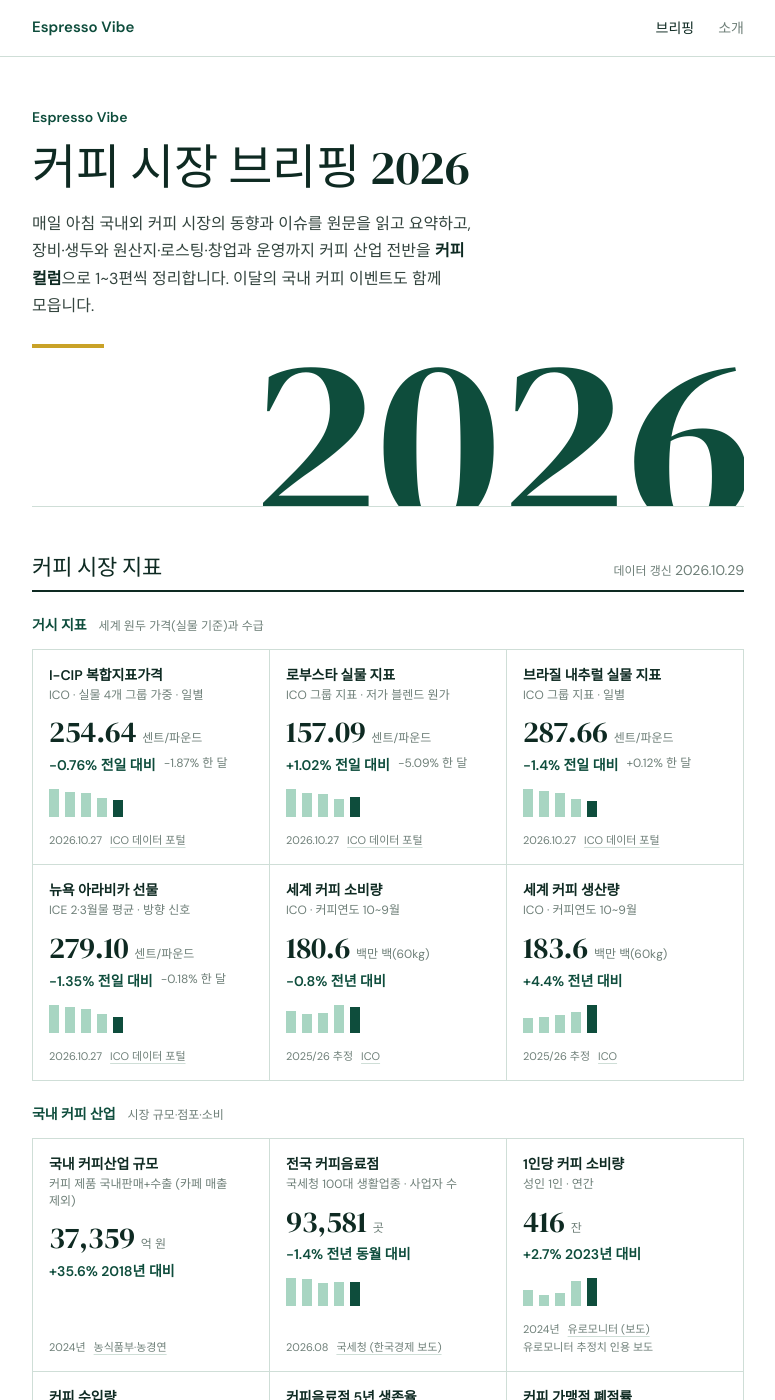
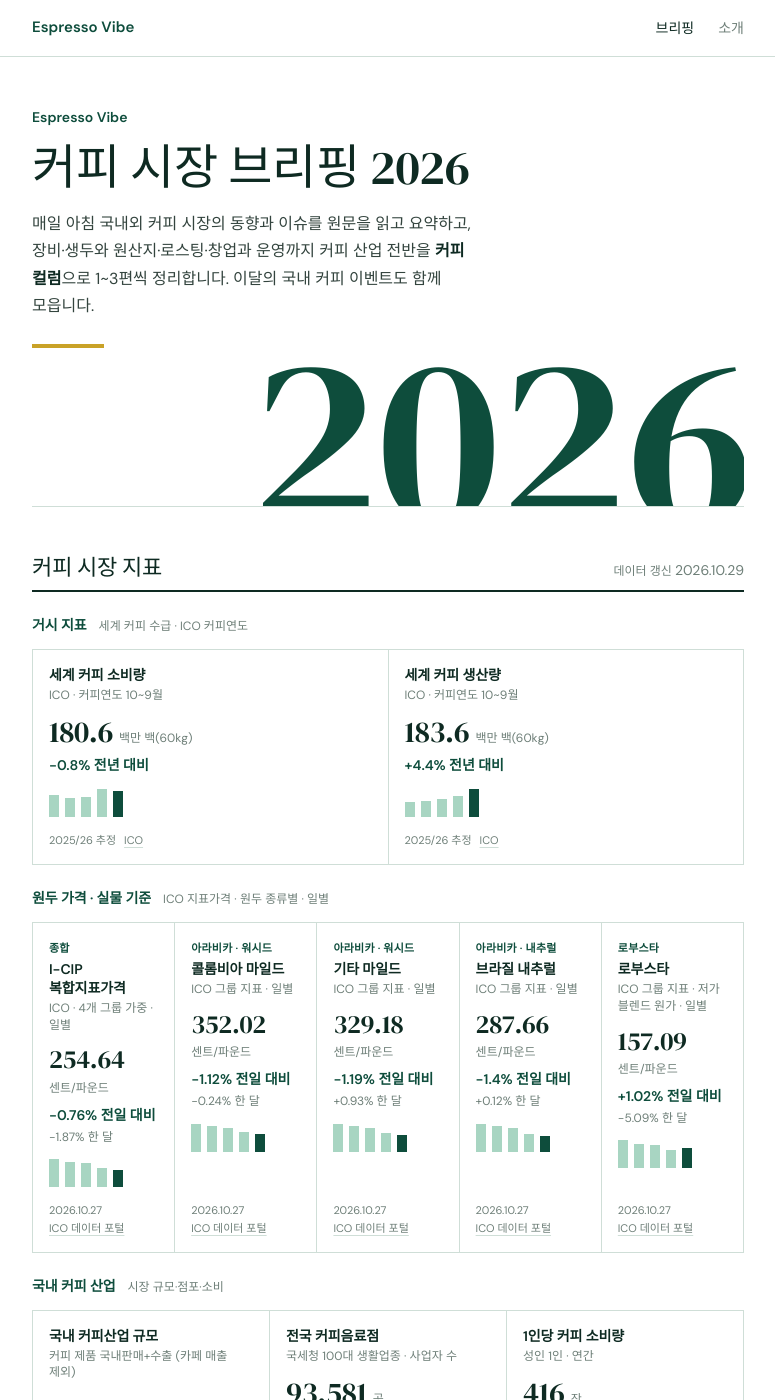
Before and after one commit to Jaydeniel/coffee-briefing-blog, a Jekyll site: the page built from index.md, in a window 1280 px wide and 1400 px high. Shown: the whole window, without its empty margins (252-1027 px from the left). Built offline with Jekyll 4.4.1, drawn with Linux system fonts in a browser that asks for light colours; some web fonts are replaced; part of the change alters nothing that is shown.

Commit message:
metrics: 2026-10-29

```diff
--- a/_data/metrics.json
+++ b/_data/metrics.json
@@ -5,196 +5,8 @@
   {
    "key": "macro",
    "title": "거시 지표",
-   "subtitle": "세계 원두 가격(실물 기준)과 수급",
+   "subtitle": "세계 커피 수급 · ICO 커피연도",
    "cards": [
-    {
-     "key": "ico_icip",
-     "name": "I-CIP 복합지표가격",
-     "market": "ICO · 실물 4개 그룹 가중 · 일별",
-     "value": 254.64,
-     "digits": 2,
-     "unit_label": "센트/파운드",
-     "as_of": "2026-10-27",
-     "period": "2026.10.27",
-     "cadence": "daily",
-     "changes": [
-      {
-       "text": "−0.76%",
-       "label": "전일 대비"
-      },
-      {
-       "text": "−1.87%",
-       "label": "한 달"
-      }
-     ],
-     "extra": null,
-     "note": null,
-     "source": "ICO 데이터 포털",
-     "source_url": "https://data.ico.org/overview",
-     "history": [
-      [
-       "2026-10-21",
-       270.31
-      ],
-      [
-       "2026-10-22",
-       266.28
-      ],
-      [
-       "2026-10-23",
-       264.05
-      ],
-      [
-       "2026-10-26",
-       256.6
-      ],
-      [
-       "2026-10-27",
-       254.64
-      ]
-     ]
-    },
-    {
-     "key": "ico_robustas",
-     "name": "로부스타 실물 지표",
-     "market": "ICO 그룹 지표 · 저가 블렌드 원가",
-     "value": 157.09,
-     "digits": 2,
-     "unit_label": "센트/파운드",
-     "as_of": "2026-10-27",
-     "period": "2026.10.27",
-     "cadence": "daily",
-     "changes": [
-      {
-       "text": "+1.02%",
-       "label": "전일 대비"
-      },
-      {
-       "text": "−5.09%",
-       "label": "한 달"
-      }
-     ],
-     "extra": null,
-     "note": null,
-     "source": "ICO 데이터 포털",
-     "source_url": "https://data.ico.org/overview",
-     "history": [
-      [
-       "2026-10-21",
-       164.25
-      ],
-      [
-       "2026-10-22",
-       160.57
-      ],
-      [
-       "2026-10-23",
-       159.5
-      ],
-      [
-       "2026-10-26",
-       155.5
-      ],
-      [
-       "2026-10-27",
-       157.09
-      ]
-     ]
-    },
-    {
-     "key": "ico_bra_nat",
-     "name": "브라질 내추럴 실물 지표",
-     "market": "ICO 그룹 지표 · 일별",
-     "value": 287.66,
-     "digits": 2,
-     "unit_label": "센트/파운드",
-     "as_of": "2026-10-27",
-     "period": "2026.10.27",
-     "cadence": "daily",
-     "changes": [
-      {
-       "text": "−1.4%",
-       "label": "전일 대비"
-      },
-      {
-       "text": "+0.12%",
-       "label": "한 달"
-      }
-     ],
-     "extra": null,
-     "note": null,
-     "source": "ICO 데이터 포털",
-     "source_url": "https://data.ico.org/overview",
-     "history": [
-      [
-       "2026-10-21",
-       308.77
-      ],
-      [
-       "2026-10-22",
-       304.4
-      ],
-      [
-       "2026-10-23",
-       301.45
-      ],
-      [
-       "2026-10-26",
-       291.73
-      ],
-      [
-       "2026-10-27",
-       287.66
-      ]
-     ]
-    },
-    {
-     "key": "ico_ny",
-     "name": "뉴욕 아라비카 선물",
-     "market": "ICE 2·3월물 평균 · 방향 신호",
-     "value": 279.1,
-     "digits": 2,
-     "unit_label": "센트/파운드",
-     "as_of": "2026-10-27",
-     "period": "2026.10.27",
-     "cadence": "daily",
-     "changes": [
-      {
-       "text": "−1.35%",
-       "label": "전일 대비"
-      },
-      {
-       "text": "−0.18%",
-       "label": "한 달"
-      }
-     ],
-     "extra": null,
-     "note": null,
-     "source": "ICO 데이터 포털",
-     "source_url": "https://data.ico.org/overview",
-     "history": [
-      [
-       "2026-10-21",
-       298.73
-      ],
-      [
-       "2026-10-22",
-       294.95
-      ],
-      [
-       "2026-10-23",
-       291.2
-      ],
-      [
-       "2026-10-26",
-       282.92
-      ],
-      [
-       "2026-10-27",
-       279.1
-      ]
-     ]
-    },
     {
      "key": "world_consumption",
      "name": "세계 커피 소비량",
@@ -278,6 +90,253 @@
       [
        "2025/26",
        183.618
+      ]
+     ]
+    }
+   ]
+  },
+  {
+   "key": "beans",
+   "title": "원두 가격 · 실물 기준",
+   "subtitle": "ICO 지표가격 · 원두 종류별 · 일별",
+   "cards": [
+    {
+     "key": "ico_icip",
+     "name": "I-CIP 복합지표가격",
+     "category": "종합",
+     "market": "ICO · 4개 그룹 가중 · 일별",
+     "value": 254.64,
+     "digits": 2,
+     "unit_label": "센트/파운드",
+     "as_of": "2026-10-27",
+     "period": "2026.10.27",
+     "cadence": "daily",
+     "changes": [
+      {
+       "text": "−0.76%",
+       "label": "전일 대비"
+      },
+      {
+       "text": "−1.87%",
+       "label": "한 달"
+      }
+     ],
+     "extra": null,
+     "note": null,
+     "source": "ICO 데이터 포털",
+     "source_url": "https://data.ico.org/overview",
+     "history": [
+      [
+       "2026-10-21",
+       270.31
+      ],
+      [
+       "2026-10-22",
+       266.28
+      ],
+      [
+       "2026-10-23",
+       264.05
+      ],
+      [
+       "2026-10-26",
+       256.6
+      ],
+      [
+       "2026-10-27",
+       254.64
+      ]
+     ]
+    },
+    {
+     "key": "ico_col_milds",
+     "name": "콜롬비아 마일드",
+     "category": "아라비카 · 워시드",
+     "market": "ICO 그룹 지표 · 일별",
+     "value": 352.02,
+     "digits": 2,
+     "unit_label": "센트/파운드",
+     "as_of": "2026-10-27",
+     "period": "2026.10.27",
+     "cadence": "daily",
+     "changes": [
+      {
+       "text": "−1.12%",
+       "label": "전일 대비"
+      },
+      {
+       "text": "−0.24%",
+       "label": "한 달"
+      }
+     ],
+     "extra": null,
+     "note": null,
+     "source": "ICO 데이터 포털",
+     "source_url": "https://data.ico.org/overview",
+     "history": [
+      [
+       "2026-10-21",
+       370.53
+      ],
+      [
+       "2026-10-22",
+       366.43
+      ],
+      [
+       "2026-10-23",
+       363.46
+      ],
+      [
+       "2026-10-26",
+       356.0
+      ],
+      [
+       "2026-10-27",
+       352.02
+      ]
+     ]
+    },
+    {
+     "key": "ico_oth_milds",
+     "name": "기타 마일드",
+     "category": "아라비카 · 워시드",
+     "market": "ICO 그룹 지표 · 일별",
+     "value": 329.18,
+     "digits": 2,
+     "unit_label": "센트/파운드",
+     "as_of": "2026-10-27",
+     "period": "2026.10.27",
+     "cadence": "daily",
+     "changes": [
+      {
+       "text": "−1.19%",
+       "label": "전일 대비"
+      },
+      {
+       "text": "+0.93%",
+       "label": "한 달"
+      }
+     ],
+     "extra": null,
+     "note": null,
+     "source": "ICO 데이터 포털",
+     "source_url": "https://data.ico.org/overview",
+     "history": [
+      [
+       "2026-10-21",
+       350.06
+      ],
+      [
+       "2026-10-22",
+       346.0
+      ],
+      [
+       "2026-10-23",
+       343.21
+      ],
+      [
+       "2026-10-26",
+       333.13
+      ],
+      [
+       "2026-10-27",
+       329.18
+      ]
+     ]
+    },
+    {
+     "key": "ico_bra_nat",
+     "name": "브라질 내추럴",
+     "category": "아라비카 · 내추럴",
+     "market": "ICO 그룹 지표 · 일별",
+     "value": 287.66,
+     "digits": 2,
+     "unit_label": "센트/파운드",
+     "as_of": "2026-10-27",
+     "period": "2026.10.27",
+     "cadence": "daily",
+     "changes": [
+      {
+       "text": "−1.4%",
+       "label": "전일 대비"
+      },
+      {
+       "text": "+0.12%",
+       "label": "한 달"
+      }
+     ],
+     "extra": null,
+     "note": null,
+     "source": "ICO 데이터 포털",
+     "source_url": "https://data.ico.org/overview",
+     "history": [
+      [
+       "2026-10-21",
+       308.77
+      ],
+      [
+       "2026-10-22",
+       304.4
+      ],
+      [
+       "2026-10-23",
+       301.45
+      ],
+      [
+       "2026-10-26",
+       291.73
+      ],
+      [
+       "2026-10-27",
+       287.66
+      ]
+     ]
+    },
+    {
+     "key": "ico_robustas",
+     "name": "로부스타",
+     "category": "로부스타",
+     "market": "ICO 그룹 지표 · 저가 블렌드 원가 · 일별",
+     "value": 157.09,
+     "digits": 2,
+     "unit_label": "센트/파운드",
+     "as_of": "2026-10-27",
+     "period": "2026.10.27",
+     "cadence": "daily",
+     "changes": [
+      {
+       "text": "+1.02%",
+       "label": "전일 대비"
+      },
+      {
+       "text": "−5.09%",
+       "label": "한 달"
+      }
+     ],
+     "extra": null,
+     "note": null,
+     "source": "ICO 데이터 포털",
+     "source_url": "https://data.ico.org/overview",
+     "history": [
+      [
+       "2026-10-21",
+       164.25
+      ],
+      [
+       "2026-10-22",
+       160.57
+      ],
+      [
+       "2026-10-23",
+       159.5
+      ],
+      [
+       "2026-10-26",
+       155.5
+      ],
+      [
+       "2026-10-27",
+       157.09
       ]
      ]
     }
```
